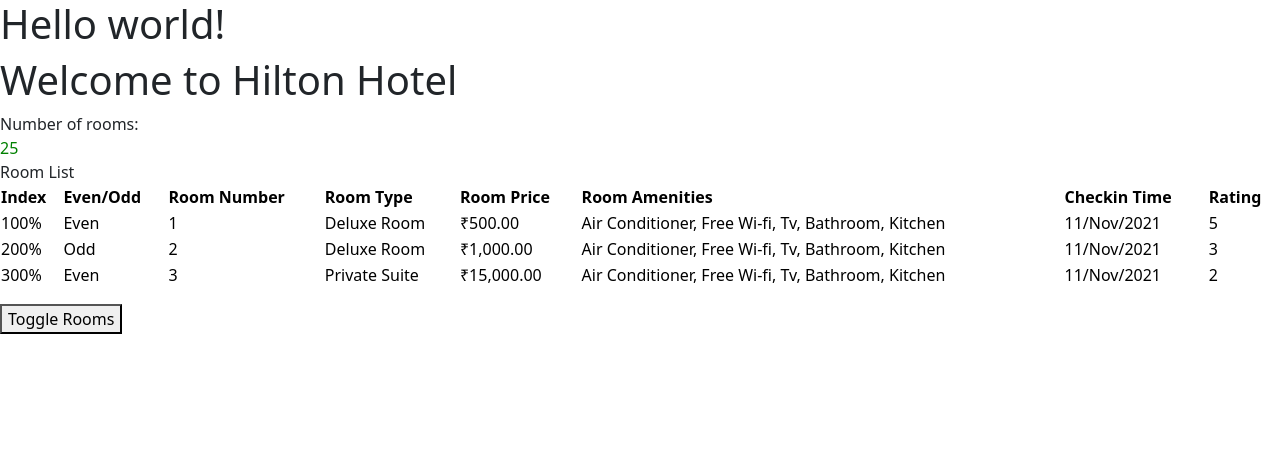
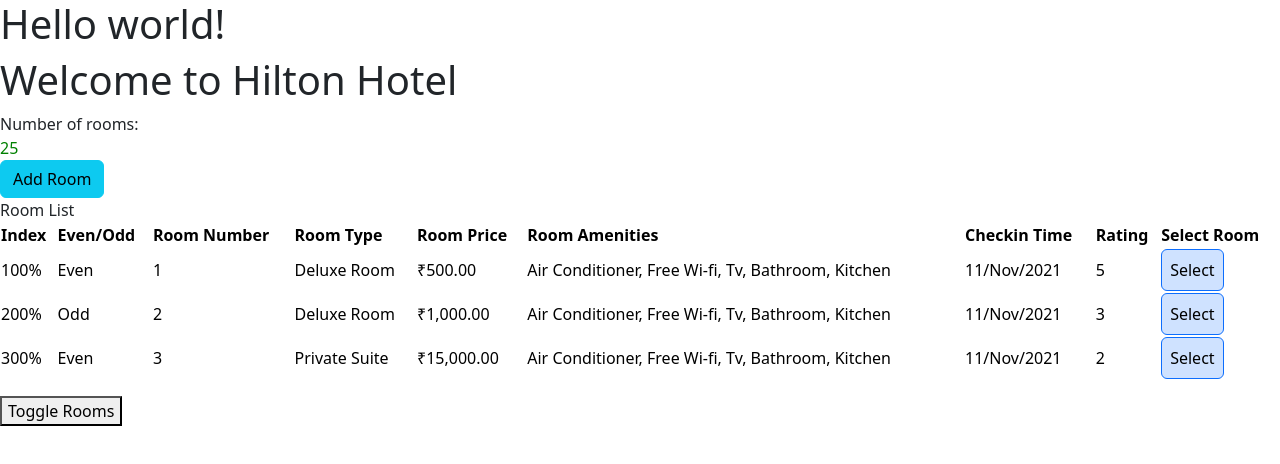
Before and after one commit to ganesh-tyjo/hotel-inventory-app, an Angular app: page / in a window 1280 px wide. Shown: the top 464 px of the page. Built offline with nearby package versions, Linux system fonts and the light colour scheme.

Commit message:
Add ngOnChanges, Component Communication, Change detection strategy examples

```diff
--- a/src/app/rooms/rooms-list/rooms-list.component.html
+++ b/src/app/rooms/rooms-list/rooms-list.component.html
@@ -1,4 +1,4 @@
-Room List
+{{ title }}
 
 <table class="table table-primary">
   <tr>
@@ -10,15 +10,11 @@
     <th>Room Amenities</th>
     <th>Checkin Time</th>
     <th>Rating</th>
+    <th>Select Room</th>
   </tr>
   <tr
     [ngClass]="e ? 'even' : 'odd'"
-    *ngFor="
-      let room of rooms | slice : 0 : 3;
-      let e = even;
-      let o = odd;
-      let i = index
-    "
+    *ngFor="let room of rooms; let e = even; let o = odd; let i = index"
   >
     <!-- pipe -->
     <td>{{ i + 1 | percent }}</td>
@@ -29,5 +25,8 @@
     <td>{{ room.amenities | titlecase }}</td>
     <td>{{ room.checkinTime | date : "dd/MMM/yyyy" }}</td>
     <td>{{ room.rating | number : "1.0-0" }}</td>
+    <td>
+      <button class="btn btn-primary" (click)="selectRoom(room)">Select</button>
+    </td>
   </tr>
 </table>
--- a/src/app/rooms/rooms-list/rooms-list.component.ts
+++ b/src/app/rooms/rooms-list/rooms-list.component.ts
@@ -1,5 +1,13 @@
 import { CommonModule } from '@angular/common';
-import { Component, Input } from '@angular/core';
+import {
+  ChangeDetectionStrategy,
+  Component,
+  EventEmitter,
+  Input,
+  OnChanges,
+  Output,
+  SimpleChanges,
+} from '@angular/core';
 import { RoomList } from '../rooms';
 
 @Component({
@@ -8,8 +16,24 @@
   imports: [CommonModule],
   templateUrl: './rooms-list.component.html',
   styleUrl: './rooms-list.component.scss',
+  changeDetection: ChangeDetectionStrategy.OnPush,
 })
-export class RoomsListComponent {
+export class RoomsListComponent implements OnChanges {
+  ngOnChanges(changes: SimpleChanges): void {
+    console.log(changes);
+    if (changes['title'] && changes['title'].previousValue) {
+      this.title = changes['title'].currentValue.toUpperCase();
+    }
+  }
   // Decorator to retrieve data from parent component RoomsComponent and use that in current component AKA child component
+  // Component communication
   @Input() rooms: RoomList[] = [];
+
+  @Input() title: string = '';
+
+  @Output() selectedRoom = new EventEmitter<RoomList>();
+
+  selectRoom(room: RoomList) {
+    this.selectedRoom.emit(room);
+  }
 }
--- a/src/app/rooms/rooms.component.html
+++ b/src/app/rooms/rooms.component.html
@@ -20,9 +20,21 @@
 <!-- pipe -->
 <!-- {{ roomList | json }} -->
 
+<div *ngIf="selectedRoom">
+  {{ selectedRoom | json }}
+</div>
+
+<div>
+  <button class="btn btn-info" (click)="addRoom()">Add Room</button>
+</div>
+
 <!-- Directive -->
 <div *ngIf="rooms.availableRooms > 0">
-  <app-rooms-list [rooms]="roomList"></app-rooms-list>
+  <app-rooms-list
+    [rooms]="roomList"
+    [title]="title"
+    (selectedRoom)="selectRoom($event)"
+  ></app-rooms-list>
 </div>
 
 <!-- event binding -->
--- a/src/app/rooms/rooms.component.ts
+++ b/src/app/rooms/rooms.component.ts
@@ -57,9 +57,41 @@
     bookedRooms: 5,
   };
 
+  title: string = 'Room List';
+
   roomList: RoomList[] = [];
+
+  selectedRoom!: RoomList;
 
   toggle() {
     this.toggleRooms = !this.toggleRooms;
+    this.title = 'Rooms List';
+  }
+
+  selectRoom(room: RoomList) {
+    this.selectedRoom = room;
+  }
+
+  addRoom() {
+    const room: RoomList = {
+      roomNumber: 4,
+      roomType: 'Deluxe Room',
+      amenities: 'Air Conditioner, Free Wi-Fi, TV, Bathroom, Kitchen',
+      price: 1500,
+      photos: '',
+      checkinTime: new Date('11-Nov-2021'),
+      checkoutTime: new Date('12-Nov-2021'),
+      rating: 2.9,
+    };
+
+    /*
+    Below code can not work after change detection strategy is defined.
+    roomList variable is passed to child component rooms-list.
+    we need to reassign value to the roomList variable.
+    */
+    //this.roomList.push(room);
+
+    // [...oldArray, newItem] new way to append value to existing array
+    this.roomList = [...this.roomList, room];
   }
 }
```
Also changed, not shown: 2 other files (tests, documents, lock files or other folders).
